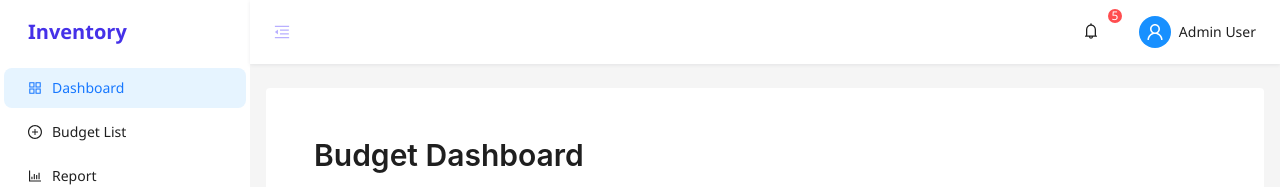
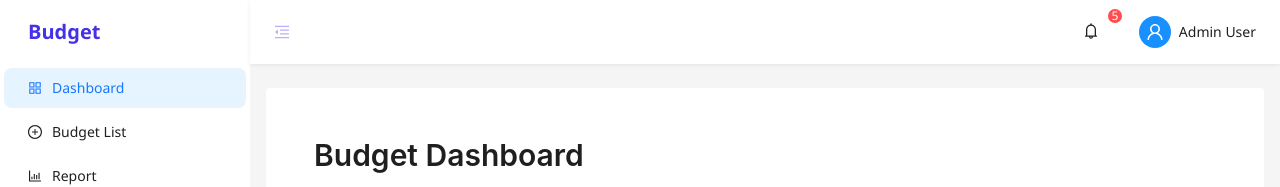
Before and after one commit to WaruniShashikala/home-stock-management-system, a React (Create React App) app in the folder frontend/: page /budget-management in a window 1280 px wide. Shown: the top 187 px of the page. Built offline with nearby package versions, Linux system fonts and the light colour scheme.

Commit message:
"Update 'Inventory' to 'Budget' in collapsed state of BudgetMenu component"

```diff
--- a/frontend/src/budgetManagement/budgetMenu.jsx
+++ b/frontend/src/budgetManagement/budgetMenu.jsx
@@ -167,7 +167,7 @@ const BudgetMenu = () => {
           backgroundColor: '#fff',
           marginLeft: '28px'
         }}>
-          {collapsed ? 'IV' : 'Inventory'}
+          {collapsed ? 'BG' : 'Budget'}
         </div>
         <Menu
           selectedKeys={selectedKeys}
```
